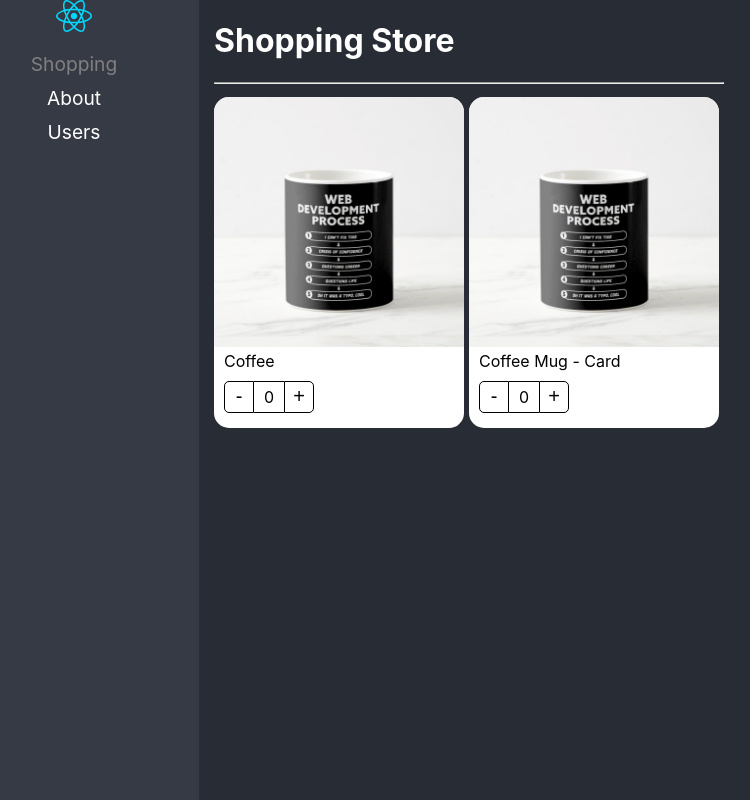
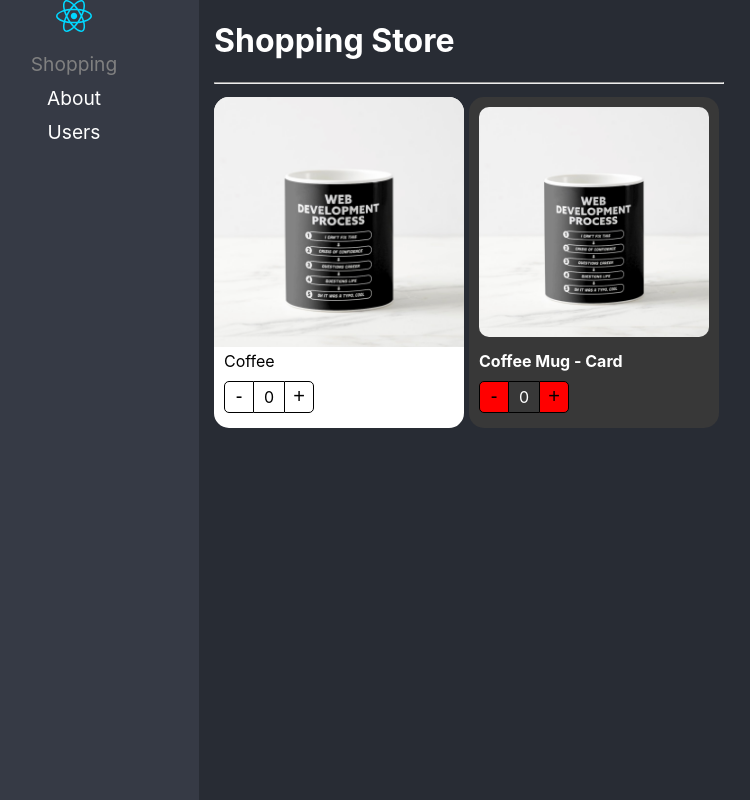
Before and after one commit to joelc24/react-lazy, a React (Vite) app: page / in a window 1280 px wide. Shown: the whole page, without its empty margins (51-801 px from the left). Built offline with nearby package versions, Linux system fonts and the light colour scheme.

Commit message:
buttons style

```diff
--- a/src/02-component-patterns/components/ProductButtons.tsx
+++ b/src/02-component-patterns/components/ProductButtons.tsx
@@ -3,12 +3,17 @@
 
 import styles from '../styles/styles.module.css'
 
-export const ProductButtons = () =>{
+interface Props {
+    className: string
+}
+
+
+export const ProductButtons = ({className}: Props) =>{
 
     const { increaseBy, counter } = useContext(ProductContext)
 
     return (
-        <div className={ styles.buttonsContainer }>
+        <div className={`${ styles.buttonsContainer } ${className}`}>
             <button
                 className={ styles.buttonMinus }
                 onClick={ ()=> increaseBy( -1 ) }
--- a/src/02-component-patterns/components/ProductCard.tsx
+++ b/src/02-component-patterns/components/ProductCard.tsx
@@ -1,8 +1,8 @@
 import styles from '../styles/styles.module.css'
 
 import { useProduct } from '../hooks/useProduct'
-import { createContext } from 'react'
-import { ProductContextProps, ProductCardProps } from '../interfaces/interfaces'
+import { createContext, ReactElement } from 'react'
+import { ProductContextProps, ProductCardProps, Product } from '../interfaces/interfaces'
 import { ProductImage } from './ProductImage'
 import { ProductTitle } from './ProductTitle'
 import { ProductButtons } from './ProductButtons'
@@ -12,7 +12,8 @@
 const { Provider } = ProductContext
 
 
-export const ProductCard = ({ children, product } : ProductCardProps) => {
+
+export const ProductCard = ({ children, product, className } : ProductCardProps) => {
 
     const { counter, increaseBy } = useProduct()
 
@@ -23,7 +24,7 @@
         product
     }}>
 
-    <div className={ styles.productCard }>
+    <div className={ `${styles.productCard} ${className}` }>
 
         { children }
 
--- a/src/02-component-patterns/components/ProductImage.tsx
+++ b/src/02-component-patterns/components/ProductImage.tsx
@@ -4,7 +4,12 @@
 import noImage from '../assets/no-image.jpg'
 import styles from '../styles/styles.module.css'
 
-export const ProductImage = ({ img = ''}) => {
+interface Props {
+    img?: string
+    className?: string
+}
+
+export const ProductImage = ({img = '', className}:Props) => {
 
     const { product } = useContext(ProductContext)
 
@@ -20,7 +25,11 @@
 
     return (
 
-        <img className={ styles.productImg } src={ img ? img : noImage } alt="coffee mug" />
+        <img
+            className={ `${styles.productImg} ${ className }` }
+            src={ img ? img : noImage }
+            alt="coffee mug"
+        />
 
     )
 }
--- a/src/02-component-patterns/components/ProductTitle.tsx
+++ b/src/02-component-patterns/components/ProductTitle.tsx
@@ -3,12 +3,18 @@
 
 import styles from '../styles/styles.module.css'
 
-export const ProductTitle = ({ title }: { title?: string }) => {
+interface Props {
+    title?: string,
+    className?: string
+}
+
+
+export const ProductTitle = ({ title, className }: Props) => {
 
     const { product } = useContext(ProductContext)
 
     return (
 
-        <span className={ styles.productDescription }>{ title ? title : product.title }</span>
+        <span className={ `${styles.productDescription} ${className}` }>{ title ? title : product.title }</span>
     )
 }
--- a/src/02-component-patterns/interfaces/interfaces.ts
+++ b/src/02-component-patterns/interfaces/interfaces.ts
@@ -2,7 +2,8 @@
 
 export interface ProductCardProps {
     product: Product,
-    children?: ReactElement | ReactElement[]
+    children?: ReactElement | ReactElement[],
+    className?: string
 }
 
 export interface Product {
@@ -22,5 +23,5 @@
     ({ children, product }: ProductCardProps): JSX.Element,
     Title: ({ title }: { title?: string }) => JSX.Element,
     Image: ({ img }: { img?: string }) => JSX.Element,
-    Buttons: () => JSX.Element
+    Buttons: ({}) => JSX.Element
 }
--- a/src/02-component-patterns/pages/ShoppingPages.tsx
+++ b/src/02-component-patterns/pages/ShoppingPages.tsx
@@ -1,4 +1,6 @@
 import { ProductButtons, ProductCard, ProductImage, ProductTitle } from "../components"
+import '../styles/custom-styles.css'
+
 
 const product = {
   id: '1',
@@ -40,10 +42,10 @@
             <ProductCard.Buttons/>
           </ProductCard>
 
-          <ProductCard product={ product }>
-            <ProductImage/>
-            <ProductTitle />
-            <ProductButtons/>
+          <ProductCard product={ product } className="text-white bg-dark">
+            <ProductImage className="custom-image"/>
+            <ProductTitle className="text-bold" />
+            <ProductButtons className="custom-buttons"/>
           </ProductCard>
 
         </div>
--- /dev/null
+++ b/src/02-component-patterns/styles/custom-styles.css
@@ -0,0 +1,21 @@
+.bg-dark {
+    background-color: rgb(56, 56, 56);
+}
+
+.text-white {
+    color: white;
+}
+
+.text-bold {
+    font-weight: bold;
+}
+
+.custom-image {
+    padding: 10px;
+    width: calc(100% - 20px);
+    border-radius: 20px;
+}
+
+.custom-buttons button{
+    background-color: red;
+}
```
Also changed, not shown: 1 other file (tests, documents, lock files or other folders).
